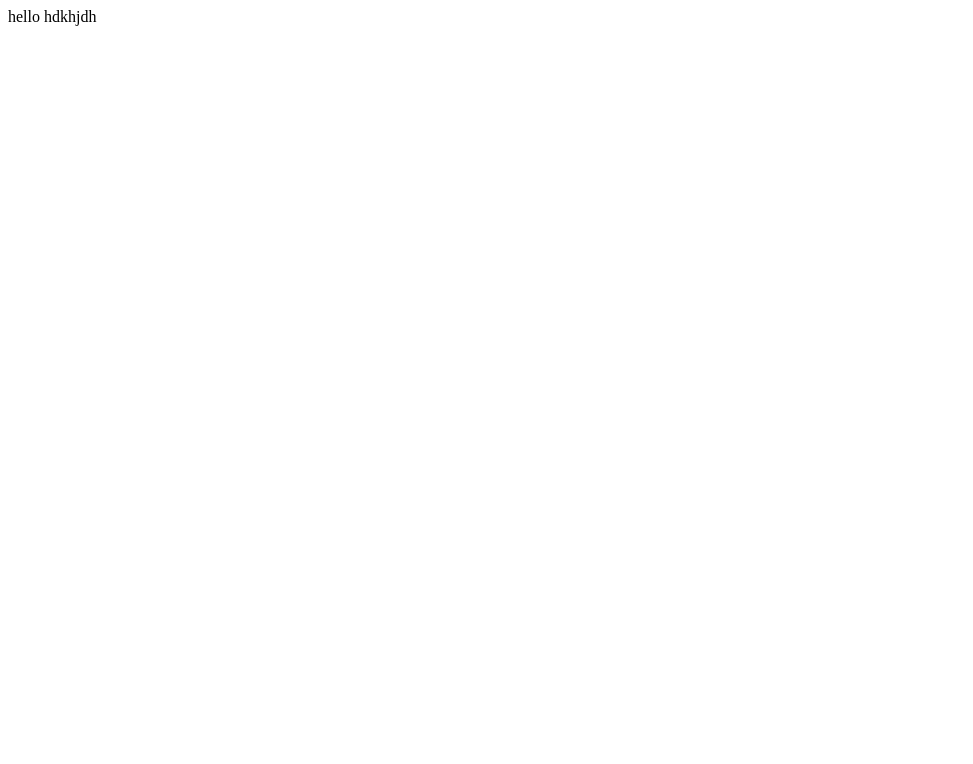
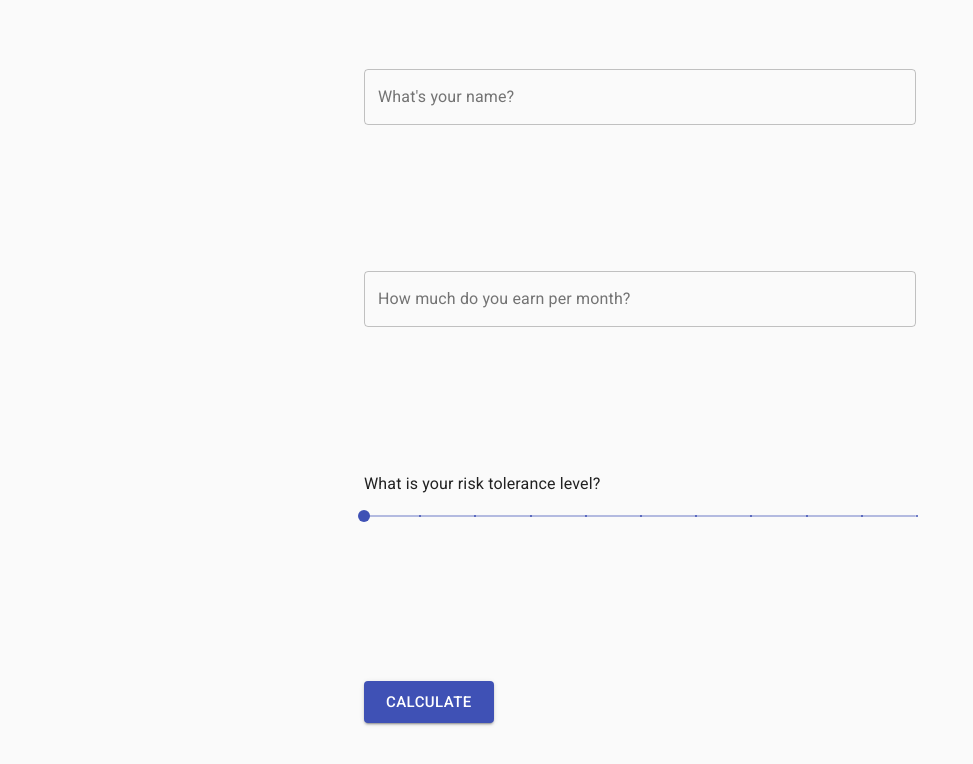
Before and after one commit to lidiagrbnv/alice-app-challenge, a React (Create React App) app: page / in a window 1280 px wide. Shown: the top 764 px of the page, without its empty margins (0-973 px from the left). Built offline with nearby package versions, Linux system fonts and the light colour scheme.

Commit message:
feat: questionnaire form implementation

```diff
--- a/src/App.tsx
+++ b/src/App.tsx
@@ -1,11 +1,23 @@
-import React from 'react';
+import React, { createContext, useState } from 'react';
+import CssBaseline from '@material-ui/core/CssBaseline';
+import Container from '@material-ui/core/Container';
+import { UserFrom } from './components/userForm'
 
-function App() {
+export const AppContext = createContext(null as any)
+
+const App = () => {
+  const [ context, setContext ] = useState(null)
+  const value = { context, setContext }
+
   return (
-    <div className="App">
-     hello
-     hdkhjdh
-    </div>
+    <React.Fragment>
+      <CssBaseline />
+      <Container maxWidth="sm">
+        <AppContext.Provider value={value}>
+          <UserFrom />
+        </AppContext.Provider>
+      </Container>
+    </React.Fragment>
   );
 }
 
--- /dev/null
+++ b/src/components/userForm/UserForm.tsx
@@ -0,0 +1,73 @@
+import React, { useState, useContext } from 'react';
+import { makeStyles } from '@material-ui/core/styles';
+import Grid from '@material-ui/core/Grid';
+import TextField from '@material-ui/core/TextField';
+import Typography from '@material-ui/core/Typography';
+import Slider from '@material-ui/core/Slider';
+import Button from '@material-ui/core/Button';
+import { AppContext } from '../../App'
+
+const useStyles = makeStyles(() => ({
+  form: {
+    minHeight: '100vh',
+  },
+}));
+
+const UserFrom = () => {
+  const { setContext } = useContext(AppContext);
+  const classes = useStyles();
+  const [riskTolerance, setRiskTolerance] = useState(0);
+  const [formValues, setFormValues] = useState({});
+
+  const handleSliderChange = (event: any, newValue: any) => {
+    setRiskTolerance(newValue);
+    setFormValues({
+      ...formValues,
+      riskTolerance: newValue,
+    })
+  };
+
+  const handleInputChange = (event: React.ChangeEvent<HTMLInputElement>) => {
+    const {
+        currentTarget: { name, value },
+    } = event;
+
+    setFormValues({
+      ...formValues,
+      [name]: value,
+    })
+  };
+
+  const handleSubmit = (e: any) => {
+    e.preventDefault()
+    setContext(formValues)
+  }
+
+console.log(formValues)
+
+  return (
+    <form onSubmit={handleSubmit} noValidate autoComplete="off">
+      <Grid className={classes.form} container alignItems="center" spacing={1}>
+        <Grid item xs={12}>
+          <TextField onChange={handleInputChange} fullWidth label="What's your name?" name="name" variant="outlined" />
+        </Grid>
+        <Grid item xs={12}>
+          <TextField onChange={handleInputChange} type="number" fullWidth label="How much do you earn per month?" name="income" variant="outlined" />
+        </Grid>
+        <Grid item xs={12}>
+          <Typography gutterBottom>
+          What is your risk tolerance level?
+          </Typography>
+          <Slider marks={true} min={0} max={10} step={1} value={riskTolerance} name="riskTolerance" onChange={handleSliderChange} aria-labelledby="continuous-slider" />
+        </Grid>
+        <Grid item xs={12}>
+        <Button variant="contained" type="submit" size="large" color="primary">
+            Calculate
+          </Button>
+        </Grid>
+      </Grid>
+    </form>
+  );
+}
+
+export default UserFrom;
--- /dev/null
+++ b/src/components/userForm/index.ts
@@ -0,0 +1 @@
+export { default as UserFrom } from './UserForm';
--- a/src/index.tsx
+++ b/src/index.tsx
@@ -3,12 +3,7 @@ import ReactDOM from 'react-dom';
 import App from './App';
 import reportWebVitals from './reportWebVitals';
 
-ReactDOM.render(
-  <React.StrictMode>
-    <App />
-  </React.StrictMode>,
-  document.getElementById('root')
-);
+ReactDOM.render(<App />, document.getElementById('root'));
 
 // If you want to start measuring performance in your app, pass a function
 // to log results (for example: reportWebVitals(console.log))
```
